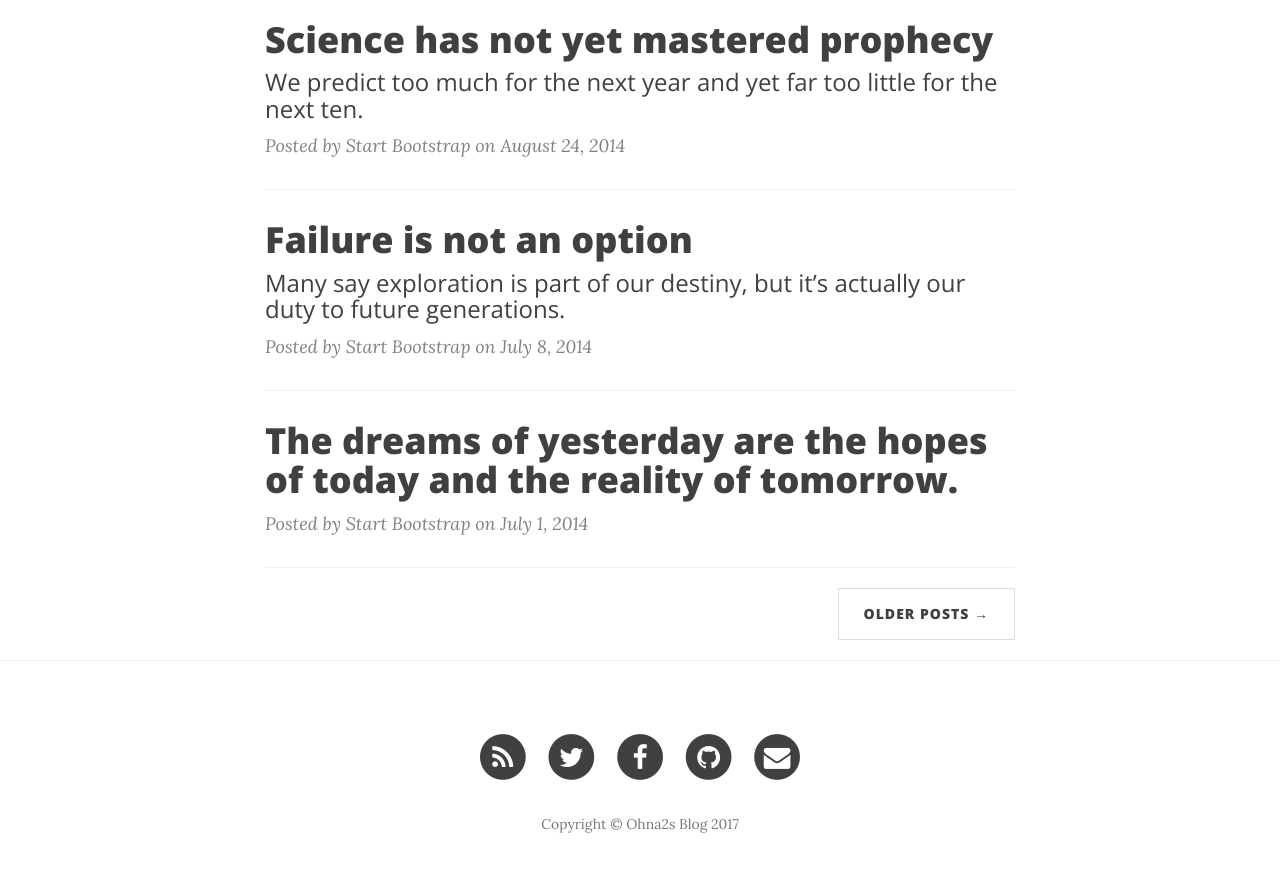
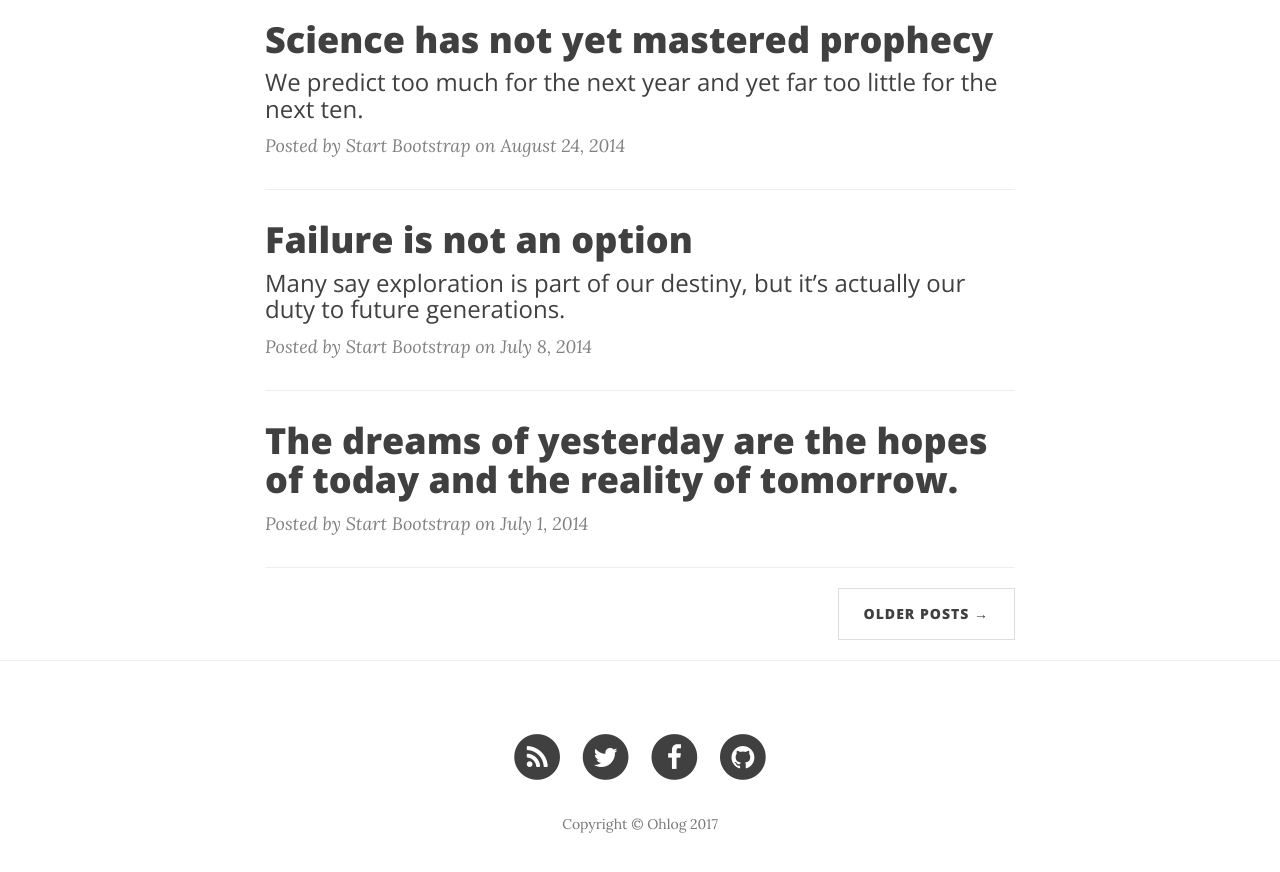
Before and after one commit to ohna2s/blog, a Jekyll site: the page built from index.html, in a window 1280 px wide and 900 px high, scrolled down 939 px. Shown: the top 872 px of the window. Built offline with Jekyll 4.4.1, drawn with Linux system fonts in a browser that asks for light colours; nearby versions of some CDN libraries; the list of posts is cut into pages by our own code; some of the changed lines change nothing that is shown.

Commit message:
Update _config.yml

```diff
--- a/_config.yml
+++ b/_config.yml
@@ -2,15 +2,14 @@
 title: Ohblog
 header-img: img/home-bg.jpg
 email: email.ohna2s@gmail.com
-copyright_name: Ohna2s Blog
-description: "Write your site description here. It will be used as your sites meta description as well!"
+copyright_name: Ohlog
+description: "Just another personal blog of Ohna2s"
 baseurl: "" # the subpath of your site, e.g. /blog/
 url: "https://ohna2s.github.io"
 author: ohna2s
 twitter_username: ohna2s
 github_username:  ohna2s
 facebook_username:  ohna2s
-email_username:  email.ohna2s@gmail.com
 
 # Google Analytics
 # To enable google analytics, uncomment below line with a valid Google Tracking ID
```
